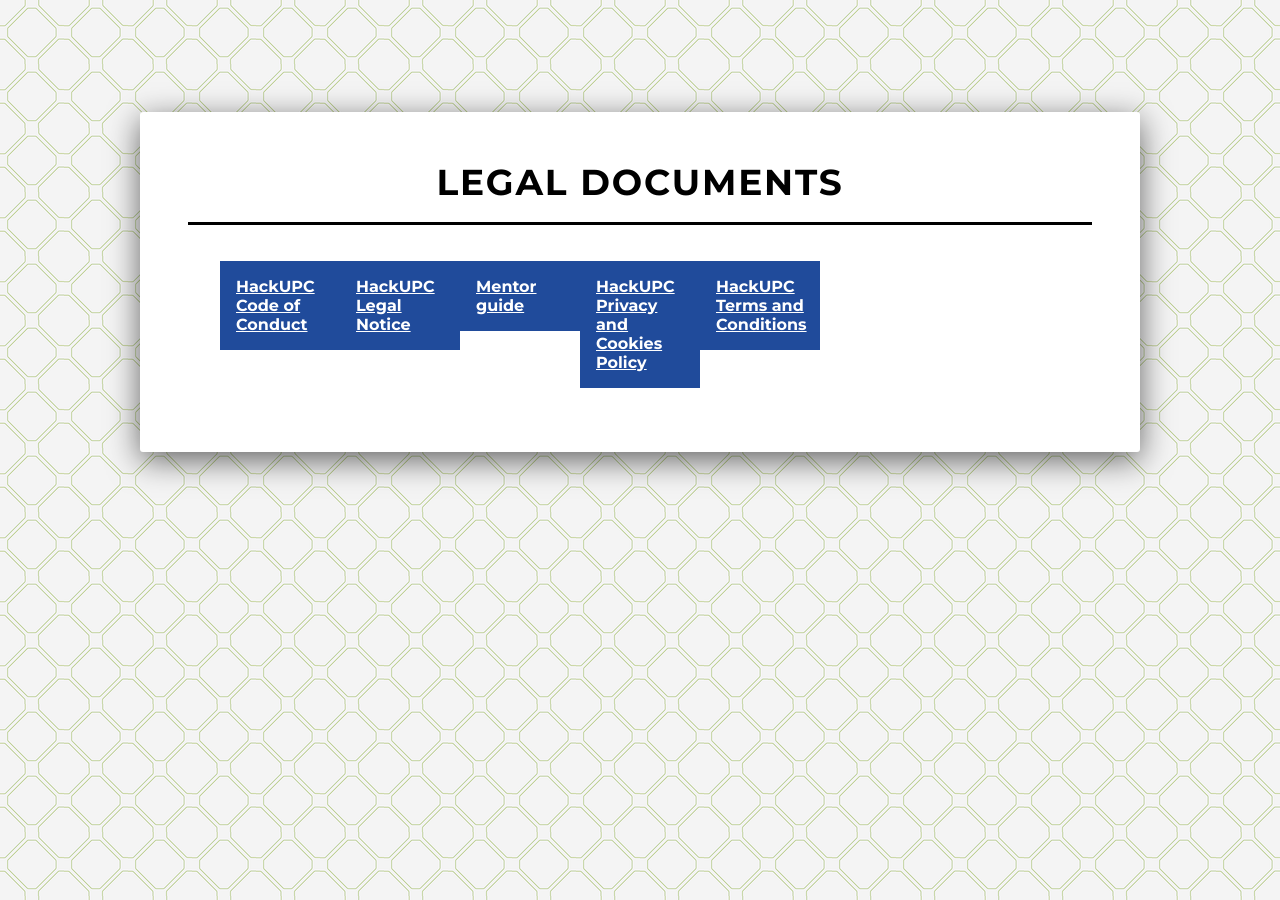
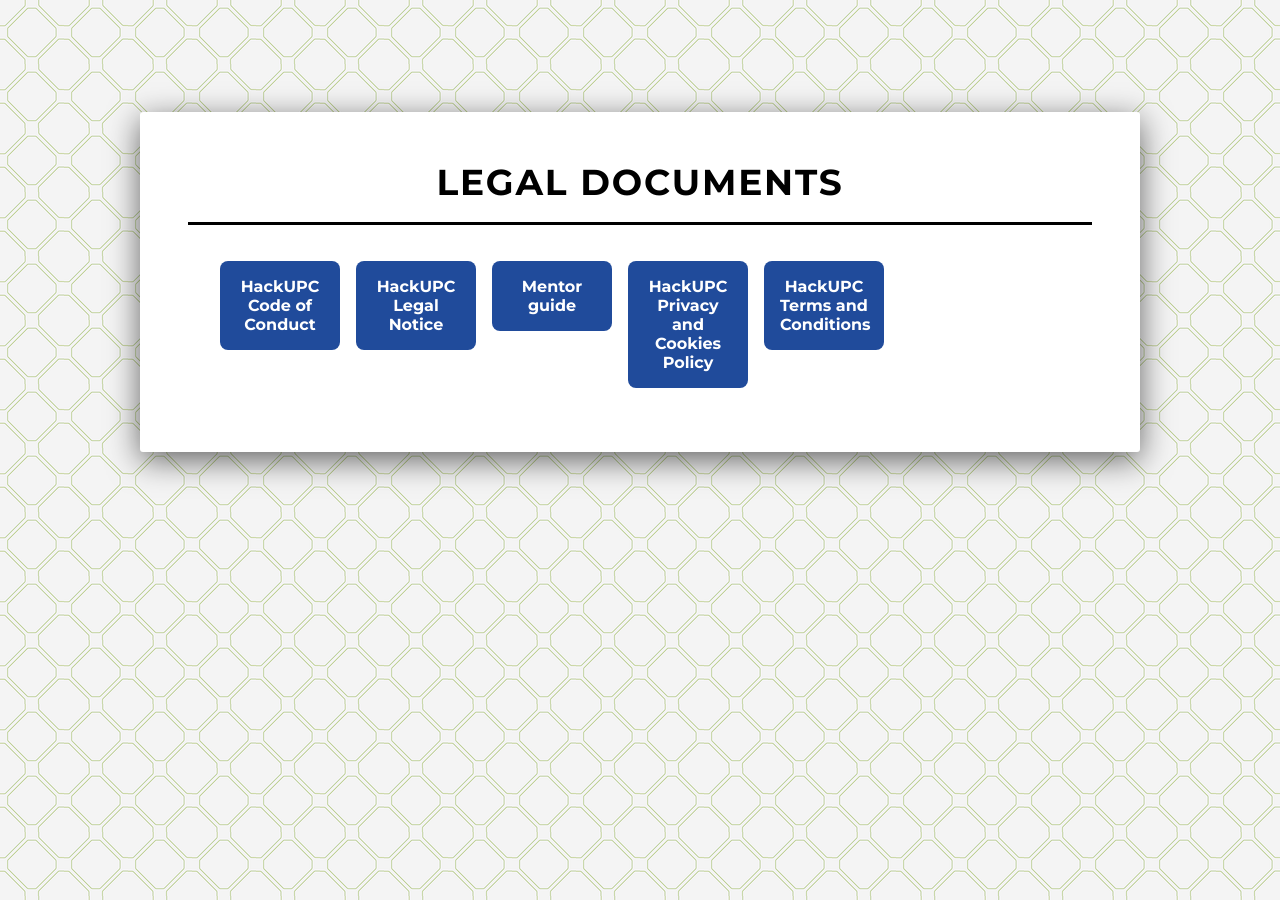
Before and after one commit to hackupc/legal-page, a Jekyll site: the page built from index.html, in a window 1280 px wide. Built offline with Jekyll 4.4.1, drawn with Linux system fonts in a browser that asks for light colours.

Commit message:
more styles

```diff
--- a/assets/css/style.scss
+++ b/assets/css/style.scss
@@ -64,6 +64,7 @@
 .post-list {
 	display: grid;
 	grid-template-columns: repeat(auto-fill, 120px);
+	gap: 1rem;
 
 	li {
 		display: block;
@@ -74,7 +75,9 @@
 			color: #fff;
 			padding: 1rem;
 			font-weight: bold;
-
+			text-decoration: none;
+			border-radius: 0.5rem;
+			text-align: center;
 		}
 	}
 }
```
